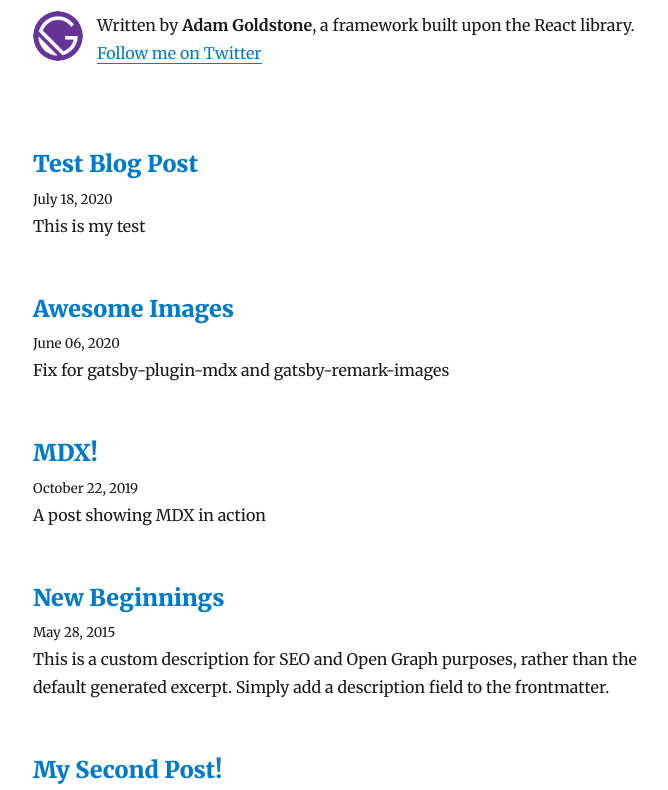
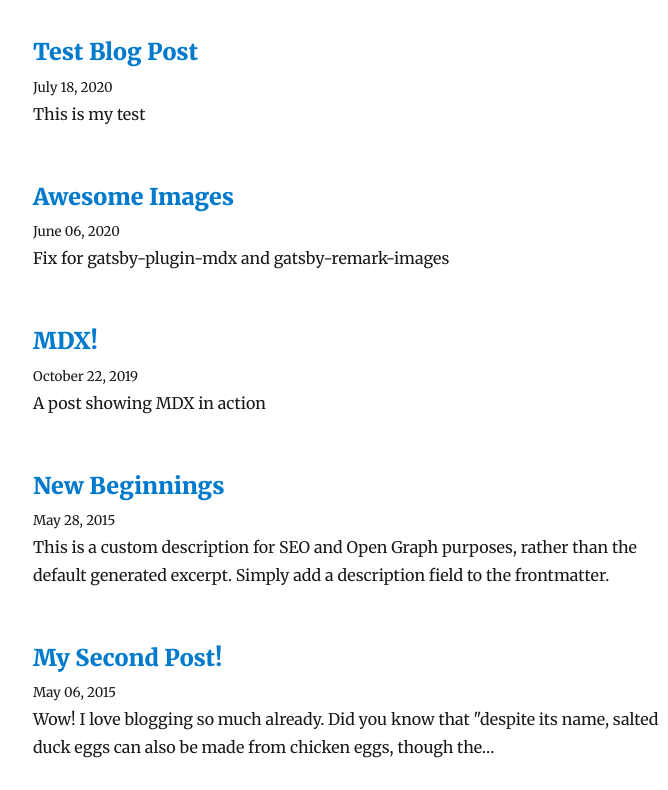
Before and after one commit to agoldstone93/gm4women, a Gatsby site: page /blog in a window 1280 px wide. Shown: the part 84-874 px from the top of the page, without its empty margins (292-960 px from the left). Built offline with nearby package versions, Linux system fonts and the light colour scheme; Gatsby itself is replaced by a stand-in of ours; some packages are replaced by stand-ins of ours.

Commit message:
removing unecessary bio component

```diff
--- a/src/components/bio.js
+++ /dev/null
@@ -1,75 +0,0 @@
-/**
- * Bio component that queries for data
- * with Gatsby's StaticQuery component
- *
- * See: https://www.gatsbyjs.org/docs/static-query/
- */
-
-import React from "react"
-import { StaticQuery, graphql } from "gatsby"
-import Image from "gatsby-image"
-import styled from "styled-components"
-
-import { rhythm } from "../utils/typography"
-
-function Bio() {
-  return (
-    <StaticQuery
-      query={bioQuery}
-      render={data => {
-        const { author, social } = data.site.siteMetadata
-        return (
-          <Container>
-            <Image
-              fixed={data.avatar.childImageSharp.fixed}
-              alt={author}
-              style={{
-                marginRight: rhythm(1 / 2),
-                marginBottom: 0,
-                minWidth: 50,
-                borderRadius: `100%`,
-              }}
-              imgStyle={{
-                borderRadius: `50%`,
-              }}
-            />
-            <p>
-              Written by <strong>{author}</strong>, a framework built upon the
-              React library.
-              {` `}
-              <a href={`https://twitter.com/${social.twitter}`}>
-                Follow me on Twitter
-              </a>
-            </p>
-          </Container>
-        )
-      }}
-    />
-  )
-}
-
-const bioQuery = graphql`
-  query BioQuery {
-    avatar: file(absolutePath: { regex: "/gatsby-icon.png/" }) {
-      childImageSharp {
-        fixed(width: 50, height: 50) {
-          ...GatsbyImageSharpFixed
-        }
-      }
-    }
-    site {
-      siteMetadata {
-        author
-        social {
-          twitter
-        }
-      }
-    }
-  }
-`
-
-const Container = styled.div`
-  display: flex;
-`
-
-export default Bio
--- a/src/pages/blog.js
+++ b/src/pages/blog.js
@@ -1,7 +1,6 @@
 import React from "react"
 import { Link, graphql } from "gatsby"
 
-import Bio from "../components/bio"
 import Layout from "../components/layout"
 import SEO from "../components/seo"
 import { rhythm } from "../utils/typography"
@@ -16,7 +15,6 @@
     return (
       <Layout location={this.props.location} title={siteTitle}>
         <SEO title="All posts" />
-        <Bio />
         <div style={{ margin: "20px 0 40px" }}>
           {posts.map(({ node }) => {
             const title = node.frontmatter.title || node.fields.slug
--- a/src/pages/index.js
+++ b/src/pages/index.js
@@ -7,7 +7,7 @@
 
 class IndexPage extends React.Component {
   render() {
-    const siteTitle = "Gatsby Starter Personal Website"
+    const siteTitle = "GM4Women"
 
     return (
       <Layout location={this.props.location} title={siteTitle}>
--- a/src/templates/blog-post.js
+++ b/src/templates/blog-post.js
@@ -2,7 +2,6 @@
 import { Link, graphql } from "gatsby"
 import { MDXRenderer } from "gatsby-plugin-mdx"
 
-import Bio from "../components/bio"
 import Layout from "../components/layout"
 import SEO from "../components/seo"
 import { rhythm, scale } from "../utils/typography"
@@ -36,7 +35,6 @@
             marginBottom: rhythm(1),
           }}
         />
-        <Bio />
 
         <ul
           style={{
```
